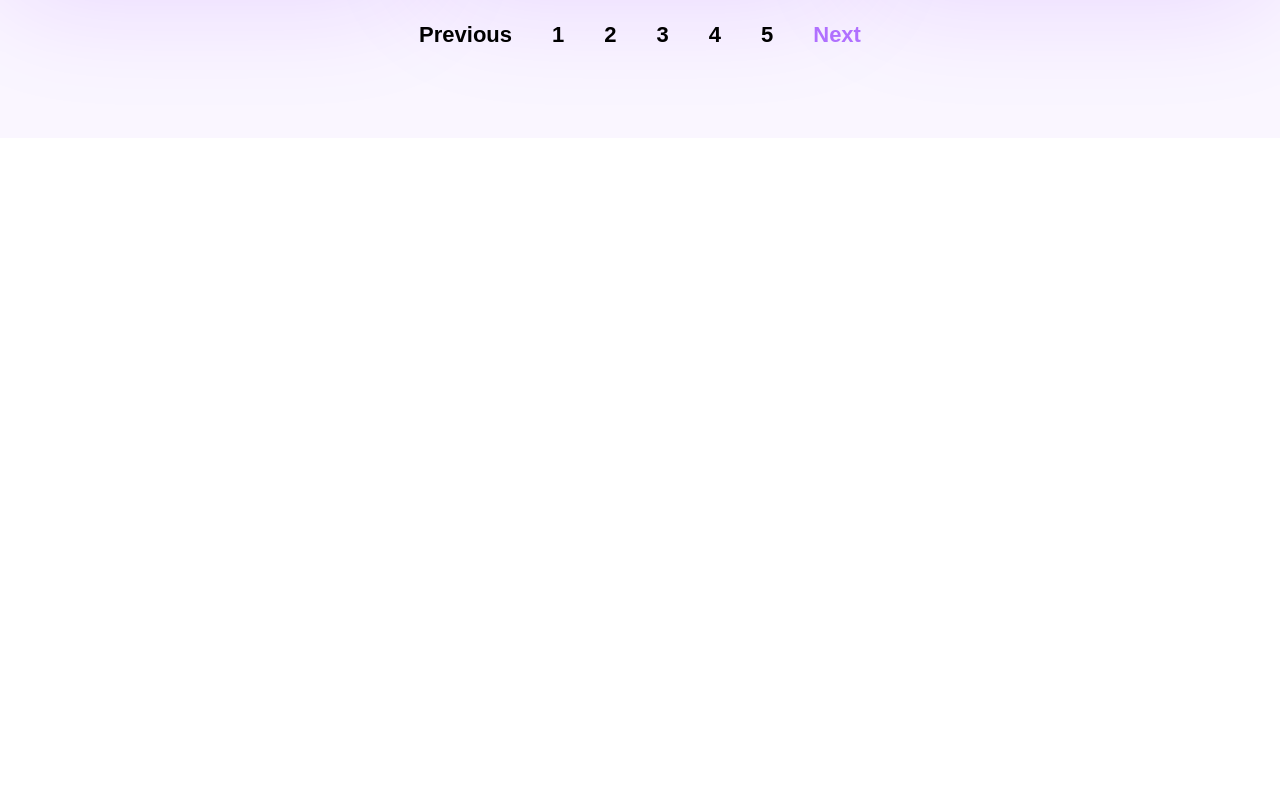
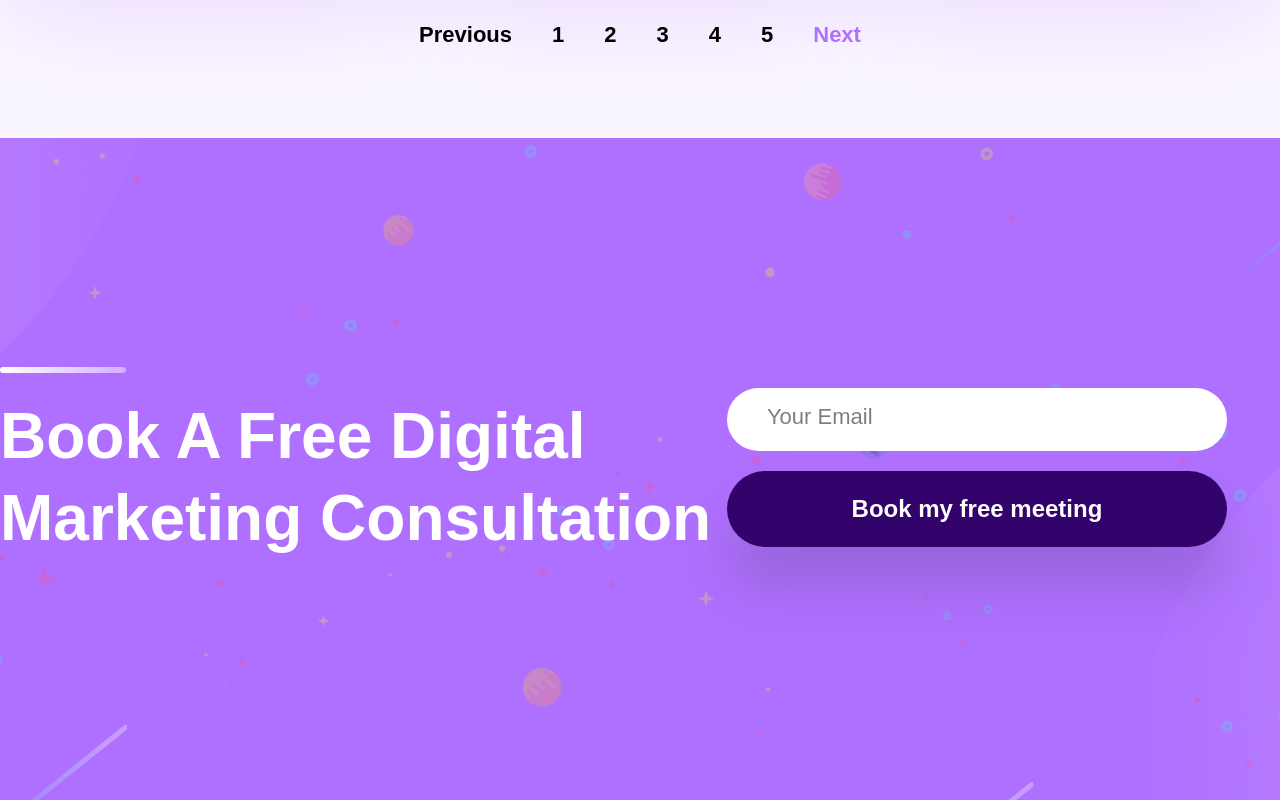
Before and after one commit to yasinn-arafat/Lunar-with-React, a React (Vite) app: page / in a window 1280 px wide. Shown: the part 2743-3543 px from the top of the page. Before the commit the page ends 2881 px from the top, so only its background shows below. Built offline with nearby package versions, Linux system fonts and the light colour scheme; a web font is replaced by a local one.

Commit message:
Marketing part done

```diff
--- a/src/App.jsx
+++ b/src/App.jsx
@@ -2,6 +2,7 @@ import React from "react";
 import Navbar from "./Component/Navbar/Navbar";
 import Banner from "./Component/Banner/Banner";
 import BusinessCard from "./Component/BusinessCard/BusinessCard";
+import Marketing from "./Component/Marketing/Marketing";
 
 function App() {
   return (
@@ -9,6 +10,7 @@ function App() {
       <Navbar />
       <Banner />
       <BusinessCard />
+      <Marketing />
     </>
   );
 }
--- /dev/null
+++ b/src/Component/Marketing/Marketing.css
@@ -0,0 +1,85 @@
+/* ===================================
+        Marketing css Start
+======================================*/
+
+.marketing {
+  background: url(../../assets/FreeMeeting.png);
+  background-position: center;
+  background-size: cover;
+  background-repeat: no-repeat;
+  height: 662px;
+}
+
+.marketingWraper {
+  display: flex;
+  justify-content: space-between;
+  align-items: center;
+}
+
+.marketing__title {
+  color: var(--White, #fff);
+  font-size: 64px;
+  font-weight: 700;
+  line-height: 128.3%;
+  margin-top: 258px;
+  position: relative;
+}
+
+.marketing__title::after {
+  width: 125.803px;
+  height: 6px;
+  content: "";
+  position: absolute;
+  top: -18%;
+  left: 0%;
+  border-radius: 1000px;
+  background: linear-gradient(
+    90deg,
+    #fff 0%,
+    rgba(255, 255, 255, 0.31) 123.02%
+  );
+}
+
+.marketing__email {
+  background: #fff;
+  width: 500px;
+  padding: 24px 40px;
+  margin-top: 236px;
+  border-radius: 1000px;
+  border: none;
+  margin-bottom: 20px;
+}
+
+.marketing__email:focus {
+  outline: 0;
+}
+
+.marketing__email::placeholder {
+  color: var(--Black, #000);
+  font-family: var(--HK-Grotesk);
+  font-size: 22px;
+  font-weight: 400;
+  opacity: 0.5;
+}
+
+.form__btn {
+  color: var(--White, #fff);
+  background: #32046b;
+  font-family: var(--HK-Grotesk);
+  font-size: 24px;
+  font-weight: 700;
+  width: 500px;
+  padding: 24px 40px;
+  border-radius: 1000px;
+  box-shadow: 0px 41px 51px 0px rgba(118, 82, 164, 0.39);
+  border: none;
+  cursor: pointer;
+}
+
+.form__btn:hover {
+  background: var(--Purple);
+}
+
+/* ===================================
+        Marketing css End
+======================================*/
--- /dev/null
+++ b/src/Component/Marketing/Marketing.jsx
@@ -0,0 +1,31 @@
+import React from "react";
+import Button from "../CommonComponent/Button";
+import "./Marketing.css";
+
+const Marketing = () => {
+  return (
+    <>
+      <div className="marketing">
+        <div className="container">
+          <div className="marketingWraper">
+            <div className="marteing__text">
+              <h2 className="marketing__title">
+                Book A Free Digital Marketing Consultation
+              </h2>
+            </div>
+            <div className="marketing__form">
+              <input
+                type="email"
+                placeholder="Your Email"
+                className="marketing__email"
+              />
+              <Button btnStyle="form__btn">Book my free meeting</Button>
+            </div>
+          </div>
+        </div>
+      </div>
+    </>
+  );
+};
+
+export default Marketing;
```
Also changed, not shown: src/assets/FreeMeeting.png (added).
